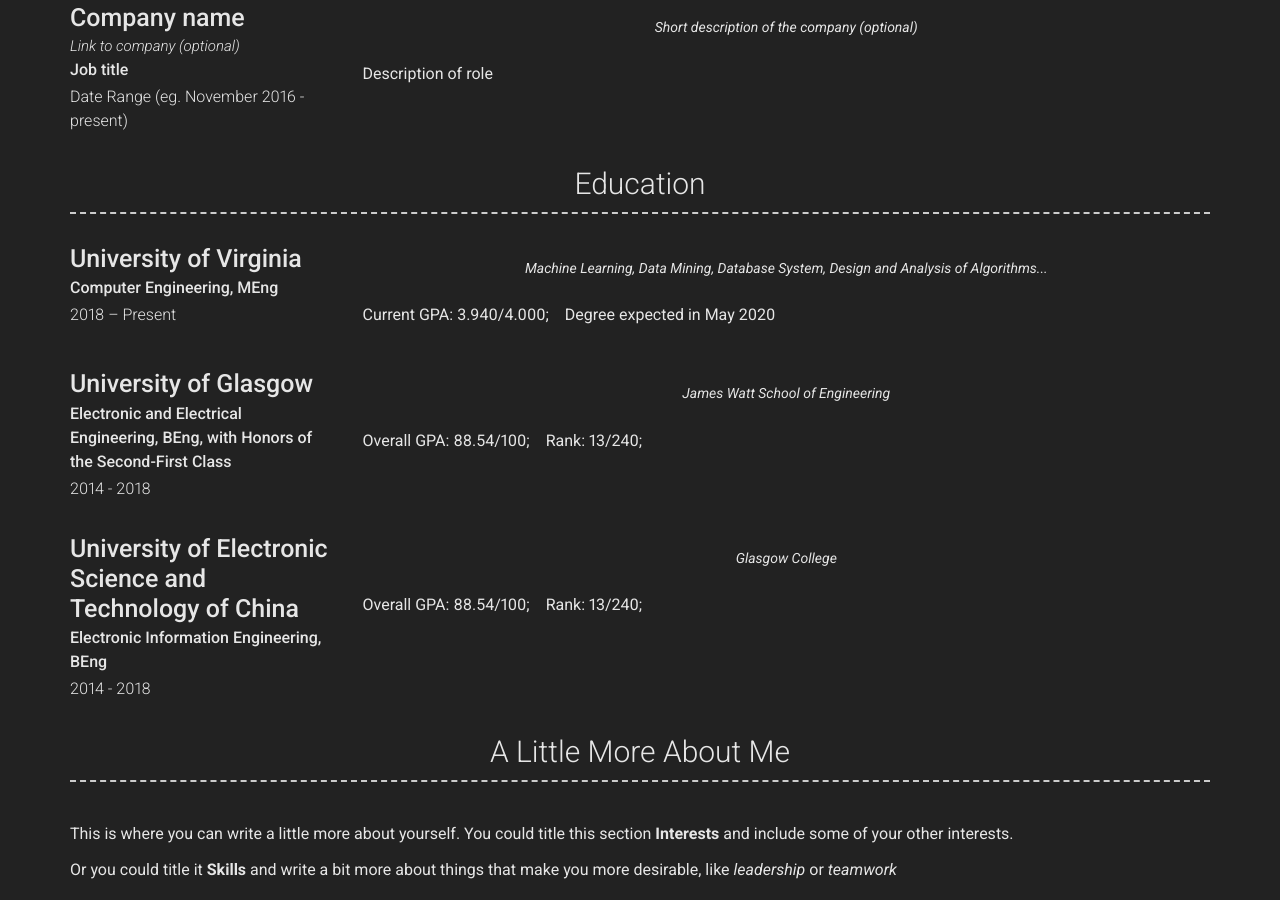
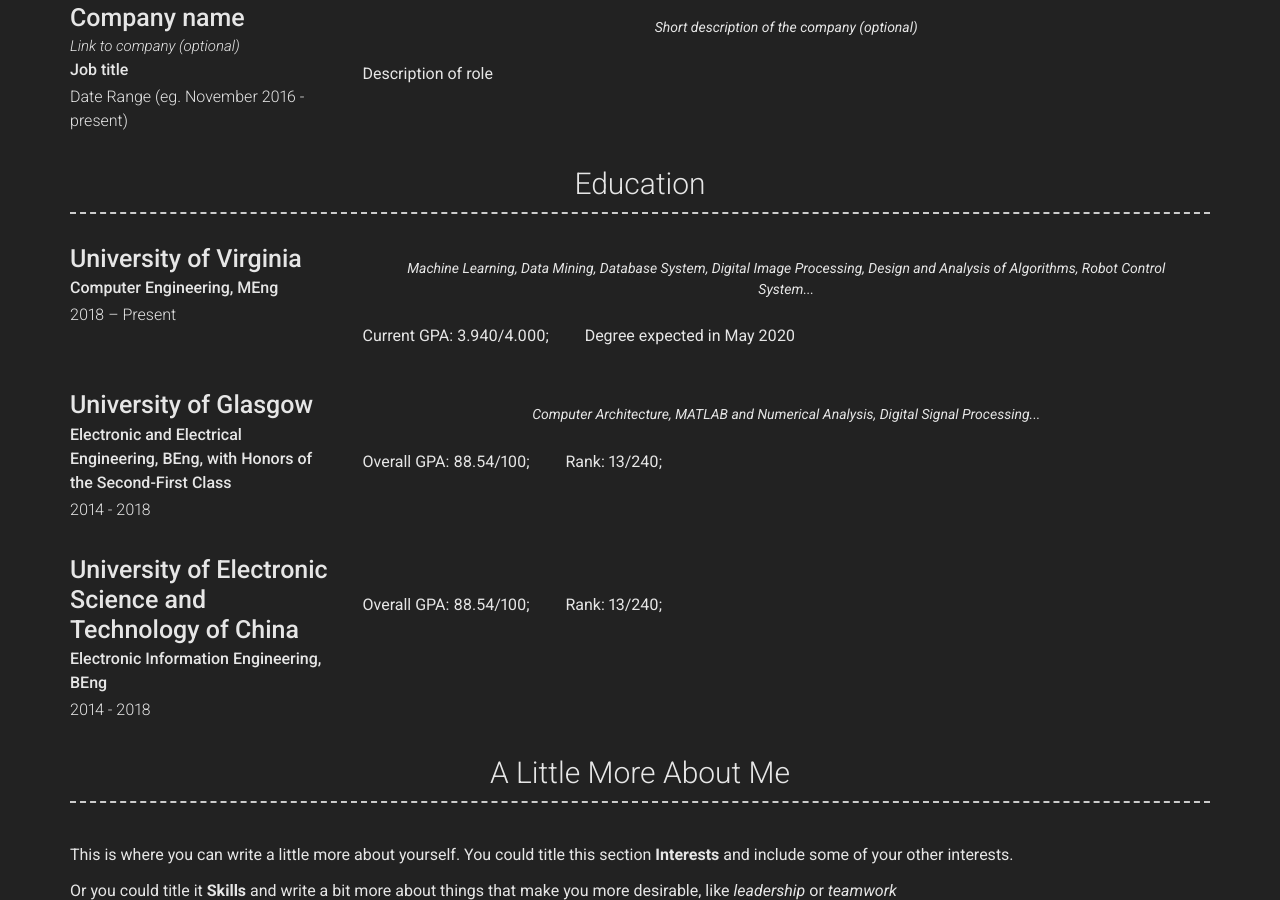
Before and after one commit to zhidanluo/zhidanluo.github.io, a Jekyll site: the page built from index.md, in a window 1280 px wide and 900 px high, scrolled down 951 px. Built offline with Jekyll 4.4.1, drawn with Linux system fonts in a browser that asks for light colours; nearby versions of some CDN libraries.

Commit message:
Update education.yml

```diff
--- a/_data/education.yml
+++ b/_data/education.yml
@@ -4,24 +4,27 @@
   dates: 2018 – Present
   qualification: Computer Engineering, MEng
   quote: >
-    Machine Learning, Data Mining, Database System, Design and Analysis of Algorithms...
+    Machine Learning, Data Mining, Database System, Digital Image Processing,
+    Design and Analysis of Algorithms, Robot Control System...
   description: | # this will include new lines to allow paragraphs
-    Current GPA: 3.940/4.000;&nbsp;&nbsp;&nbsp;&nbsp;Degree expected in May 2020
+    Current GPA: 3.940/4.000;&nbsp;&nbsp;&nbsp;&nbsp;&nbsp;&nbsp;&nbsp;&nbsp;
+    Degree expected in May 2020
 
 - layout: left
   name: University of Glasgow
   dates: 2014 - 2018
   qualification: Electronic and Electrical Engineering, BEng, with Honors of the Second-First Class
   quote: >
-    James Watt School of Engineering
+    Computer Architecture, MATLAB and Numerical Analysis, Digital Signal Processing...
   description: | # this will include new lines to allow paragraphs
-    Overall GPA: 88.54/100;&nbsp;&nbsp;&nbsp;&nbsp;Rank: 13/240;
+    Overall GPA: 88.54/100;&nbsp;&nbsp;&nbsp;&nbsp;&nbsp;&nbsp;&nbsp;&nbsp;
+    Rank: 13/240;
 
 - layout: left
   name: University of Electronic Science and Technology of China
   dates: 2014 - 2018
   qualification: Electronic Information Engineering, BEng
-  quote:
-    Glasgow College
+  quote: >
   description: | # this will include new lines to allow paragraphs
-    Overall GPA: 88.54/100;&nbsp;&nbsp;&nbsp;&nbsp;Rank: 13/240;
+    Overall GPA: 88.54/100;&nbsp;&nbsp;&nbsp;&nbsp;&nbsp;&nbsp;&nbsp;&nbsp;
+    Rank: 13/240;
```
